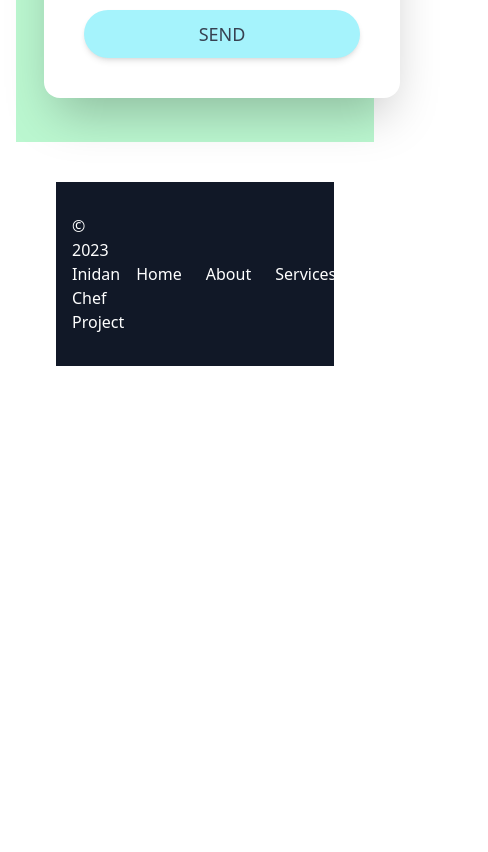
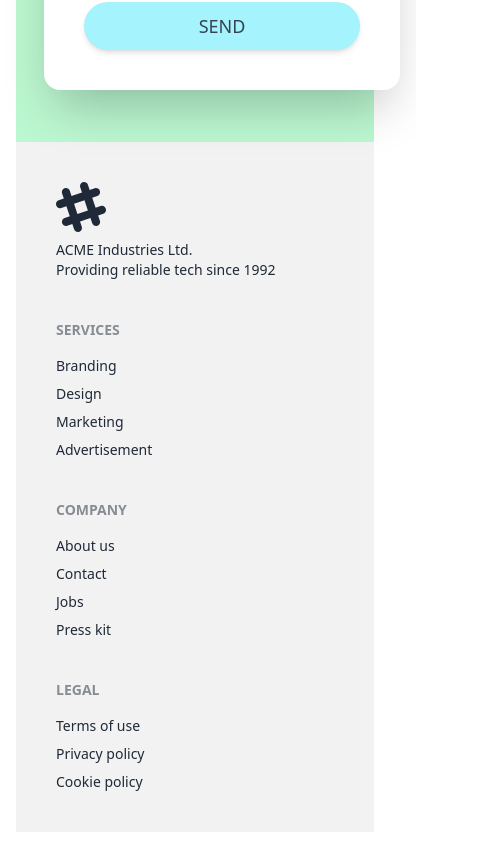
Before and after one commit to sumonahmedmahadi44/indian-chef-project, a React (Vite) app: page / in a window 390 px wide. Shown: the part 3732-4584 px from the top of the page, 488 px wide, since content can reach past the window. Before the commit the page ends 4158 px from the top, so only its background shows below. Built offline with nearby package versions, Linux system fonts and the light colour scheme; no server answers.

Commit message:
some responsive

```diff
--- a/src/Home/Footer/Footer.jsx
+++ b/src/Home/Footer/Footer.jsx
@@ -2,23 +2,32 @@
 
 function Footer() {
   return (
-    <footer className="bg-gray-800 m-10 md:container">
-
-      <div className="bg-gray-900">
-        <div className="container mx-auto px-6">
-          <div className="flex justify-between items-center py-3">
-            <p className="text-white">© 2023 Inidan Chef Project</p>
-            <div className="flex items-center">
-              <a className="text-white px-3 py-2" href="/">Home</a>
-              <a className="text-white px-3 py-2" href="/about">About</a>
-              <a className="text-white px-3 py-2" href="/services">Services</a>
-              <a className="text-white px-3 py-2" href="/blog">Blog</a>
-              <a className="text-white px-3 py-2" href="/contact">Contact</a>
-            </div>
-          </div>
-        </div>
-      </div>
-    </footer>
+    <footer className="footer p-10 bg-base-200 text-base-content">
+  <div>
+    <svg width="50" height="50" viewBox="0 0 24 24" xmlns="http://www.w3.org/2000/svg" fillRule="evenodd" clipRule="evenodd" className="fill-current"><path d="M22.672 15.226l-2.432.811.841 2.515c.33 1.019-.209 2.127-1.23 2.456-1.15.325-2.148-.321-2.463-1.226l-.84-2.518-5.013 1.677.84 2.517c.391 1.203-.434 2.542-1.831 2.542-.88 0-1.601-.564-1.86-1.314l-.842-2.516-2.431.809c-1.135.328-2.145-.317-2.463-1.229-.329-1.018.211-2.127 1.231-2.456l2.432-.809-1.621-4.823-2.432.808c-1.355.384-2.558-.59-2.558-1.839 0-.817.509-1.582 1.327-1.846l2.433-.809-.842-2.515c-.33-1.02.211-2.129 1.232-2.458 1.02-.329 2.13.209 2.461 1.229l.842 2.515 5.011-1.677-.839-2.517c-.403-1.238.484-2.553 1.843-2.553.819 0 1.585.509 1.85 1.326l.841 2.517 2.431-.81c1.02-.33 2.131.211 2.461 1.229.332 1.018-.21 2.126-1.23 2.456l-2.433.809 1.622 4.823 2.433-.809c1.242-.401 2.557.484 2.557 1.838 0 .819-.51 1.583-1.328 1.847m-8.992-6.428l-5.01 1.675 1.619 4.828 5.011-1.674-1.62-4.829z"></path></svg>
+    <p>ACME Industries Ltd.<br/>Providing reliable tech since 1992</p>
+  </div>
+  <div>
+    <span className="footer-title">Services</span>
+    <a className="link link-hover">Branding</a>
+    <a className="link link-hover">Design</a>
+    <a className="link link-hover">Marketing</a>
+    <a className="link link-hover">Advertisement</a>
+  </div>
+  <div>
+    <span className="footer-title">Company</span>
+    <a className="link link-hover">About us</a>
+    <a className="link link-hover">Contact</a>
+    <a className="link link-hover">Jobs</a>
+    <a className="link link-hover">Press kit</a>
+  </div>
+  <div>
+    <span className="footer-title">Legal</span>
+    <a className="link link-hover">Terms of use</a>
+    <a className="link link-hover">Privacy policy</a>
+    <a className="link link-hover">Cookie policy</a>
+  </div>
+</footer>
   );
 }
 
--- a/src/xtrasection/HappyClients.jsx
+++ b/src/xtrasection/HappyClients.jsx
@@ -3,7 +3,7 @@
 const HappyClients = () => {
     return (
         <div className='my-9'>
-                <h2 className='bg-gray-400 text-white h-24 md:text-7xl text-2xl p-4 text-center border border-black border-spacing-3'>Happy Clients</h2>
+                <h2 className='bg-gray-400 text-white h-24 md:text-7xl text-2xl p-4 text-center border border-black border-spacing-3 w-full'>Happy Clients</h2>
 
                 <div className='w-full grid md:grid-cols-3 mt-6 gap-10'>
                     <div className="card  bg-base-100 shadow-xl">
--- a/src/xtrasection/Review.jsx
+++ b/src/xtrasection/Review.jsx
@@ -2,13 +2,13 @@
 
 const Review = () => {
     return (
-        <div className=' bg-green-200 p-3'>
+        <div className=' bg-green-200 p-3 w-full'>
                 <h2 className='text-center text-emerald-950 text-5xl bg-slate-400 rounded p-3'>Contact us</h2>
                 <div className="hero min-h-screen ">
 
                     <div className="hero-content flex-col md:flex-row ">
                         <div className="text-center lg:text-left">
-                            <h1 className="text-5xl font-bold">Contact now!</h1>
+                            <h1 className=" text-2xl md:text-5xl font-bold">Contact now!</h1>
                             <p className="py-6">Provident cupiditate voluptatem et in. Quaerat fugiat ut assumenda excepturi <br /> exercitationem quasi. In deleniti eaque aut repudiandae et a id nisi.</p>
                             <div className="w-full  text-center md:text-left">
 
```
